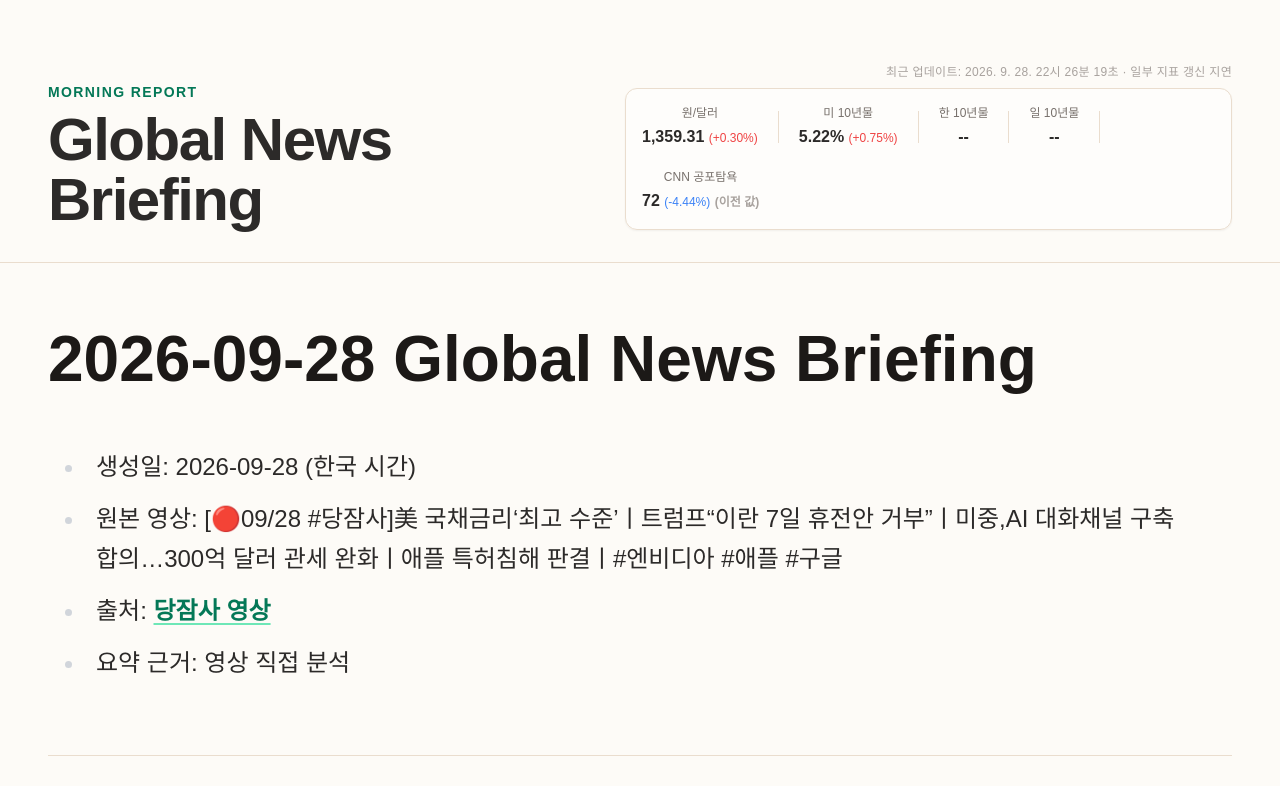
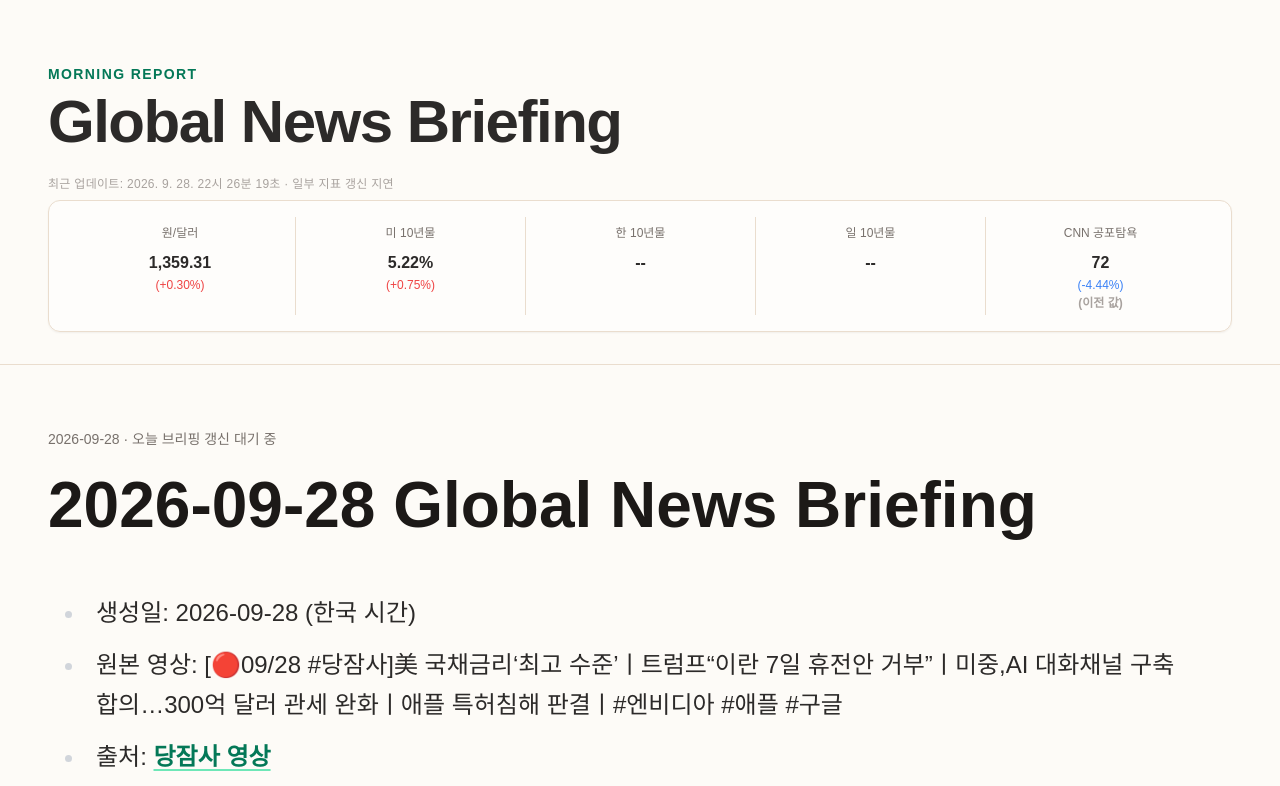
Before and after one commit to bin7335/global-news-briefing, a website: page index.html in a window 1280 px wide. Shown: the top 786 px of the page. Drawn offline with nearby package versions, Linux system fonts and the light colour scheme; a web font is replaced by a local one.

Commit message:
fix: keep market indicators on one row and show briefing freshness

```diff
--- a/index.html
+++ b/index.html
@@ -66,6 +66,21 @@
       word-break: keep-all;
       overflow-wrap: break-word;
     }
+    #market-snapshot {
+      display: grid;
+      grid-template-columns: repeat(5, minmax(0, 1fr));
+      width: 100%;
+    }
+    .market-item { min-width: 0; text-align: center; padding: 4px 8px; }
+    .market-item + .market-item { border-left: 1px solid #eaddce; }
+    .market-label { display: block; font-size: 12px; color: #78716c; white-space: nowrap; margin-bottom: 6px; }
+    .market-value { display: flex; flex-direction: column; align-items: center; gap: 2px; font-weight: 700; white-space: nowrap; }
+    @media (max-width: 480px) {
+      .market-item { padding: 4px 2px; }
+      .market-label { font-size: 10px; }
+      .market-value { font-size: 13px; }
+      .market-value .text-xs { font-size: 10px; }
+    }
 
     /* 아코디언(details/summary) 커스텀 디자인 */
     details {
@@ -118,7 +133,7 @@
 
   <!-- Header Section -->
   <header class="border-b border-line">
-    <div class="max-w-3xl lg:max-w-7xl mx-auto px-5 md:px-12 pt-12 md:pt-16 pb-8 flex flex-col lg:flex-row lg:justify-between lg:items-end gap-6">
+    <div class="max-w-3xl lg:max-w-7xl mx-auto px-5 md:px-12 pt-12 md:pt-16 pb-8 flex flex-col gap-6">
       <div>
         <p class="text-xs md:text-sm font-bold text-emerald-700 tracking-widest uppercase mb-2">Morning Report</p>
         <h1 class="text-3xl md:text-5xl lg:text-6xl font-extrabold tracking-tight text-ink">
@@ -127,32 +142,28 @@
       </div>
 
       <!-- 우측 상단: 주요 시장 지표 (Market Snapshot) -->
-      <div class="flex flex-col items-start lg:items-end gap-2">
+      <div class="flex flex-col items-start gap-2 w-full">
         <span id="update-time" class="text-xs text-stone-400 font-medium tracking-wide">업데이트 대기 중...</span>
-        <div id="market-snapshot" class="flex flex-wrap items-center gap-3 sm:gap-5 text-sm md:text-base bg-white/60 p-4 rounded-xl border border-line shadow-sm">
-        <div class="flex flex-col items-center">
-          <span class="text-xs text-stone-500 font-medium mb-1">원/달러</span>
-          <span class="font-bold text-ink" id="stat-fx">--</span>
+        <div id="market-snapshot" class="text-sm md:text-base bg-white/60 py-4 px-1 md:px-4 rounded-xl border border-line shadow-sm">
+        <div class="market-item">
+          <span class="market-label">원/달러</span>
+          <span class="market-value" id="stat-fx">--</span>
         </div>
-        <div class="w-px h-8 bg-line"></div>
-        <div class="flex flex-col items-center">
-          <span class="text-xs text-stone-500 font-medium mb-1">미 10년물</span>
-          <span class="font-bold text-ink" id="stat-us10y">--</span>
+        <div class="market-item">
+          <span class="market-label">미 10년물</span>
+          <span class="market-value" id="stat-us10y">--</span>
         </div>
-        <div class="w-px h-8 bg-line"></div>
-        <div class="flex flex-col items-center">
-          <span class="text-xs text-stone-500 font-medium mb-1">한 10년물</span>
-          <span class="font-bold text-ink" id="stat-kr10y">--</span>
+        <div class="market-item">
+          <span class="market-label">한 10년물</span>
+          <span class="market-value" id="stat-kr10y">--</span>
         </div>
-        <div class="w-px h-8 bg-line"></div>
-        <div class="flex flex-col items-center">
-          <span class="text-xs text-stone-500 font-medium mb-1">일 10년물</span>
-          <span class="font-bold text-ink" id="stat-jp10y">--</span>
+        <div class="market-item">
+          <span class="market-label">일 10년물</span>
+          <span class="market-value" id="stat-jp10y">--</span>
         </div>
-        <div class="w-px h-8 bg-line"></div>
-        <div class="flex flex-col items-center">
-          <span class="text-xs text-stone-500 font-medium mb-1">CNN 공포탐욕</span>
-          <span class="font-bold text-ink" id="stat-fgi">--</span>
+        <div class="market-item">
+          <span class="market-label">CNN 공포탐욕</span>
+          <span class="market-value" id="stat-fgi">--</span>
         </div>
       </div>
       </div>
@@ -161,6 +172,7 @@
 
   <!-- Main Content Section -->
   <main class="max-w-3xl lg:max-w-7xl mx-auto px-5 md:px-12 py-10 md:py-16 min-h-[50vh]">
+    <p id="briefing-status" role="status" class="text-sm text-stone-500 mb-6">브리핑 날짜 확인 중...</p>
     <article id="content" class="prose md:prose-lg lg:prose-2xl max-w-none prose-a:transition-colors">
       <div class="flex justify-center items-center py-20">
         <span class="text-stone-400 font-medium tracking-wide">오늘의 브리핑을 준비하고 있습니다...</span>
@@ -210,7 +222,7 @@
           }
           const suffix = key.endsWith('10y') ? '%' : '';
           const stale = quote.stale ? ' <span class="text-xs text-stone-400">(이전 값)</span>' : '';
-          element.innerHTML = `${formatNumber(quote.price)}${suffix} ${formatChange(quote.change)}${stale}`;
+          element.innerHTML = `<span>${formatNumber(quote.price)}${suffix}</span>${formatChange(quote.change)}${stale}`;
         }
 
         if(data.updatedAt) {
@@ -219,6 +231,20 @@
       })
       .catch(e => console.log('Market data not found yet.'));
 
+    function briefingFreshness(text, now = new Date()) {
+      const today = new Intl.DateTimeFormat('en-CA', { timeZone: 'Asia/Seoul', year: 'numeric', month: '2-digit', day: '2-digit' }).format(now);
+      const generated = text.match(/^# (\d{4}-\d{2}-\d{2}) Global News Briefing/m)?.[1];
+      // The source broadcast date matters even if an older video was summarized today.
+      const source = text.match(/^- 원본 영상:.*?(\d{2})\/(\d{2})/m);
+      let sourceDate = generated;
+      if (source && generated) {
+        let year = Number(generated.slice(0, 4));
+        if (source[1] === '12' && generated.slice(5, 7) === '01') year--;
+        sourceDate = `${year}-${source[1]}-${source[2]}`;
+      }
+      return sourceDate === today ? `${sourceDate} · 오늘 브리핑` : `${sourceDate || '날짜 미확인'} · 오늘 브리핑 갱신 대기 중`;
+    }
+
     // 브리핑 불러오기
     fetch('news-summary-result.md?t=' + new Date().getTime())
       .then(response => {
@@ -226,9 +252,11 @@
         return response.text();
       })
       .then(text => {
+        document.getElementById('briefing-status').textContent = briefingFreshness(text);
         document.getElementById('content').innerHTML = DOMPurify.sanitize(marked.parse(text));
       })
       .catch(error => {
+        document.getElementById('briefing-status').textContent = '브리핑을 불러오지 못했습니다.';
         document.getElementById('content').innerHTML = `
           <p class="text-red-500 font-medium text-center py-10">${error.message}</p>
         `;
```
Also changed, not shown: tests/page.test.ts (+13 -1 lines), .github/workflows/news-summary.yml, README.md.
